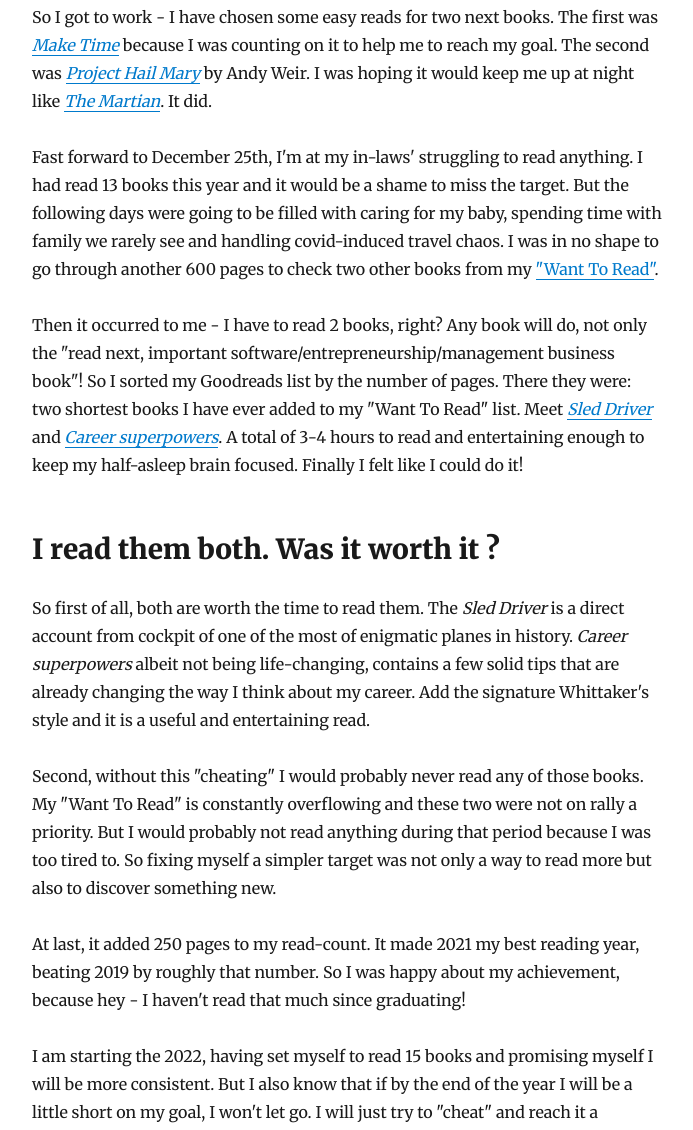
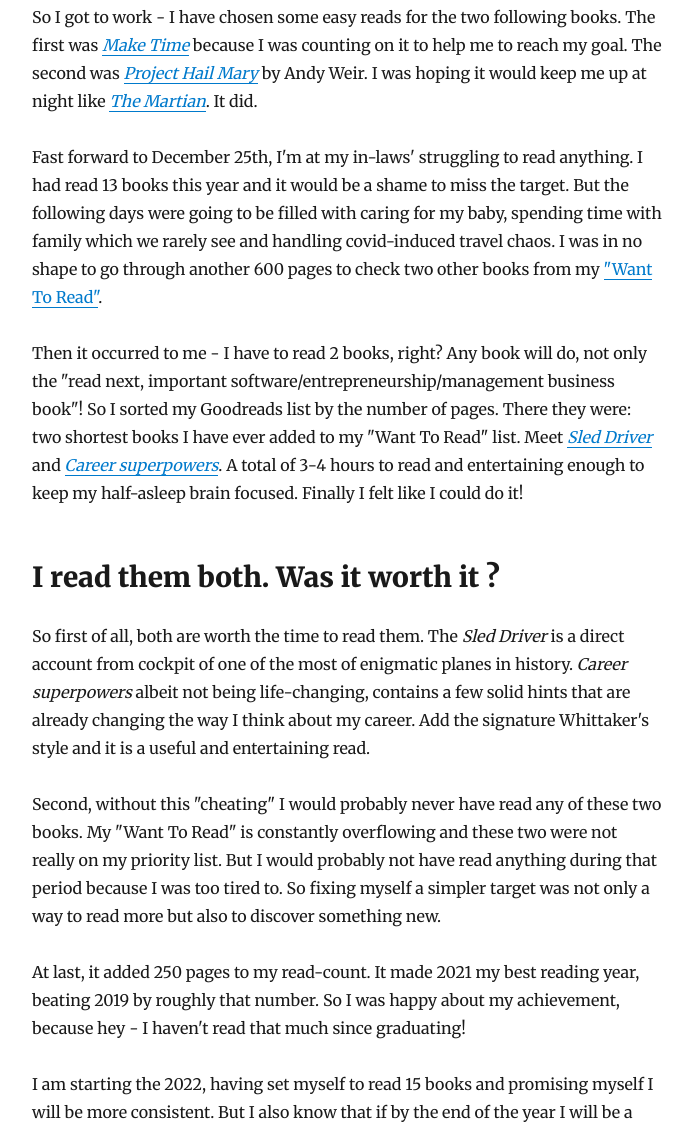
Before and after one commit to marekkalnik/blog, a Gatsby site: page /blog/i-cheated-on-my-goodreads-goal/ in a window 1280 px wide. Shown: the part 600-1730 px from the top of the page, without its empty margins (293-986 px from the left). Built offline with nearby package versions, Linux system fonts and the light colour scheme; Gatsby itself is replaced by a stand-in of ours; some packages are replaced by stand-ins of ours.

Commit message:
Fix typos

```diff
--- a/content/blog/i-cheated-on-my-goodreads-goal.md
+++ b/content/blog/i-cheated-on-my-goodreads-goal.md
@@ -11,17 +11,17 @@
 
 I knew I would finish [_Dantotsu_](https://www.goodreads.com/book/show/56989696-the-toyota-way-of-dantotsu-radical-quality-improvement), having read almost half of it, but didn't have a plan for much more.
 
-So I got to work - I have chosen some easy reads for two next books. The first was [_Make Time_](https://www.goodreads.com/book/show/37880811-make-time) because I was counting on it to help me to reach my goal. The second was [_Project Hail Mary_](https://www.goodreads.com/book/show/54493401-project-hail-mary) by Andy Weir. I was hoping it would keep me up at night like [_The Martian_](https://www.goodreads.com/book/show/18007564-the-martian). It did.
+So I got to work - I have chosen some easy reads for the two following books. The first was [_Make Time_](https://www.goodreads.com/book/show/37880811-make-time) because I was counting on it to help me to reach my goal. The second was [_Project Hail Mary_](https://www.goodreads.com/book/show/54493401-project-hail-mary) by Andy Weir. I was hoping it would keep me up at night like [_The Martian_](https://www.goodreads.com/book/show/18007564-the-martian). It did.
 
-Fast forward to December 25th, I'm at my in-laws' struggling to read anything. I had read 13 books this year and it would be a shame to miss the target. But the following days were going to be filled with caring for my baby, spending time with family we rarely see and handling covid-induced travel chaos. I was in no shape to go through another 600 pages to check two other books from my ["Want To Read"](https://www.goodreads.com/review/list/35757749-marek-kalnik?shelf=to-read).
+Fast forward to December 25th, I'm at my in-laws' struggling to read anything. I had read 13 books this year and it would be a shame to miss the target. But the following days were going to be filled with caring for my baby, spending time with family which we rarely see and handling covid-induced travel chaos. I was in no shape to go through another 600 pages to check two other books from my ["Want To Read"](https://www.goodreads.com/review/list/35757749-marek-kalnik?shelf=to-read).
 
 Then it occurred to me - I have to read 2 books, right? Any book will do, not only the "read next, important software/entrepreneurship/management business book"! So I sorted my Goodreads list by the number of pages. There they were: two shortest books I have ever added to my "Want To Read" list. Meet [_Sled Driver_](https://www.goodreads.com/book/show/1349004.Sled_Driver) and [_Career superpowers_](https://www.goodreads.com/book/show/22887478-career-superpowers). A total of 3-4 hours to read and entertaining enough to keep my half-asleep brain focused. Finally I felt like I could do it!
 
 ## I read them both. Was it worth it ?
 
-So first of all, both are worth the time to read them. The _Sled Driver_ is a direct account from cockpit of one of the most of enigmatic planes in history. _Career superpowers_ albeit not being life-changing, contains a few solid tips that are already changing the way I think about my career. Add the signature Whittaker's style and it is a useful and entertaining read.
+So first of all, both are worth the time to read them. The _Sled Driver_ is a direct account from cockpit of one of the most of enigmatic planes in history. _Career superpowers_ albeit not being life-changing, contains a few solid hints that are already changing the way I think about my career. Add the signature Whittaker's style and it is a useful and entertaining read.
 
-Second, without this "cheating" I would probably never read any of those books. My "Want To Read" is constantly overflowing and these two were not on rally a priority. But I would probably not read anything during that period because I was too tired to. So fixing myself a simpler target was not only a way to read more but also to discover something new.
+Second, without this "cheating" I would probably never have read any of these two books. My "Want To Read" is constantly overflowing and these two were not really on my priority list. But I would probably not have read anything during that period because I was too tired to. So fixing myself a simpler target was not only a way to read more but also to discover something new.
 
 At last, it added 250 pages to my read-count. It made 2021 my best reading year, beating 2019 by roughly that number. So I was happy about my achievement, because hey - I haven't read that much since graduating!
 
```
